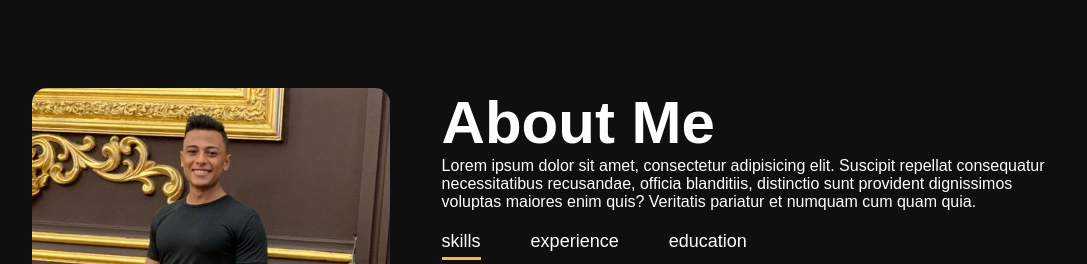
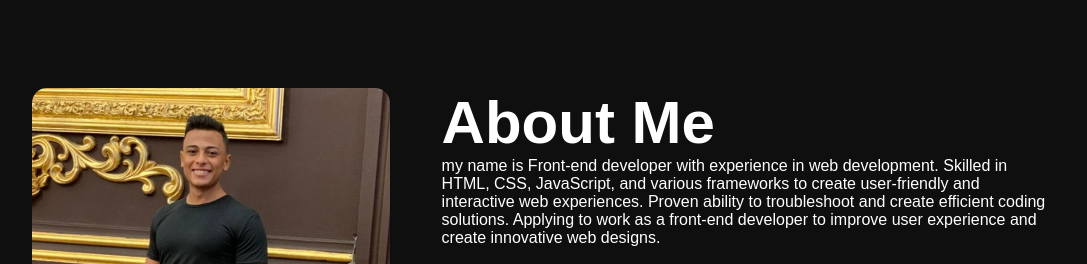
Before and after one commit to ahmedBarakat310/Portfolio, a plain HTML site: page index.html in a window 1280 px wide. Shown: the part 802-1066 px from the top of the page, without its empty margins (96-1183 px from the left). Drawn offline with Linux system fonts and the light colour scheme.

Commit message:
Add files via upload

```diff
--- a/index.html
+++ b/index.html
@@ -44,10 +44,11 @@
         <div class="about-col-2">
           <h1 class="sub-title">about me</h1>
           <p>
-            Lorem ipsum dolor sit amet, consectetur adipisicing elit. Suscipit
-            repellat consequatur necessitatibus recusandae, officia
-            blanditiis, distinctio sunt provident dignissimos voluptas maiores
-            enim quis? Veritatis pariatur et numquam cum quam quia.
+          my name is Front-end developer with experience in web development. Skilled in HTML, CSS, JavaScript, and
+various frameworks to create user-friendly and interactive web experiences. Proven ability to
+troubleshoot and create efficient coding solutions. Applying to work as a front-end developer to
+improve user experience and create innovative web designs.
+
           </p>
           <div class="tab-titles">
             <p class="tab-links active-link" onclick="openTab('skills')" id="">
```
